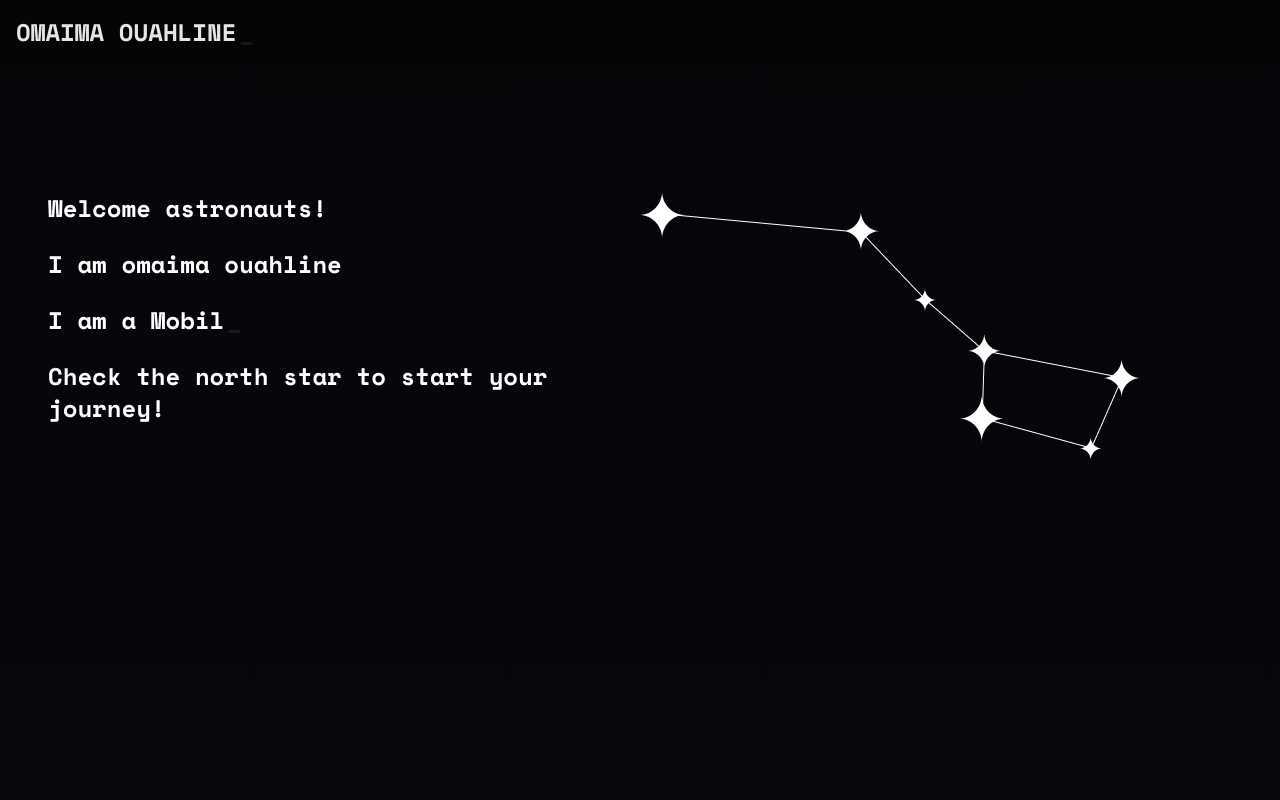
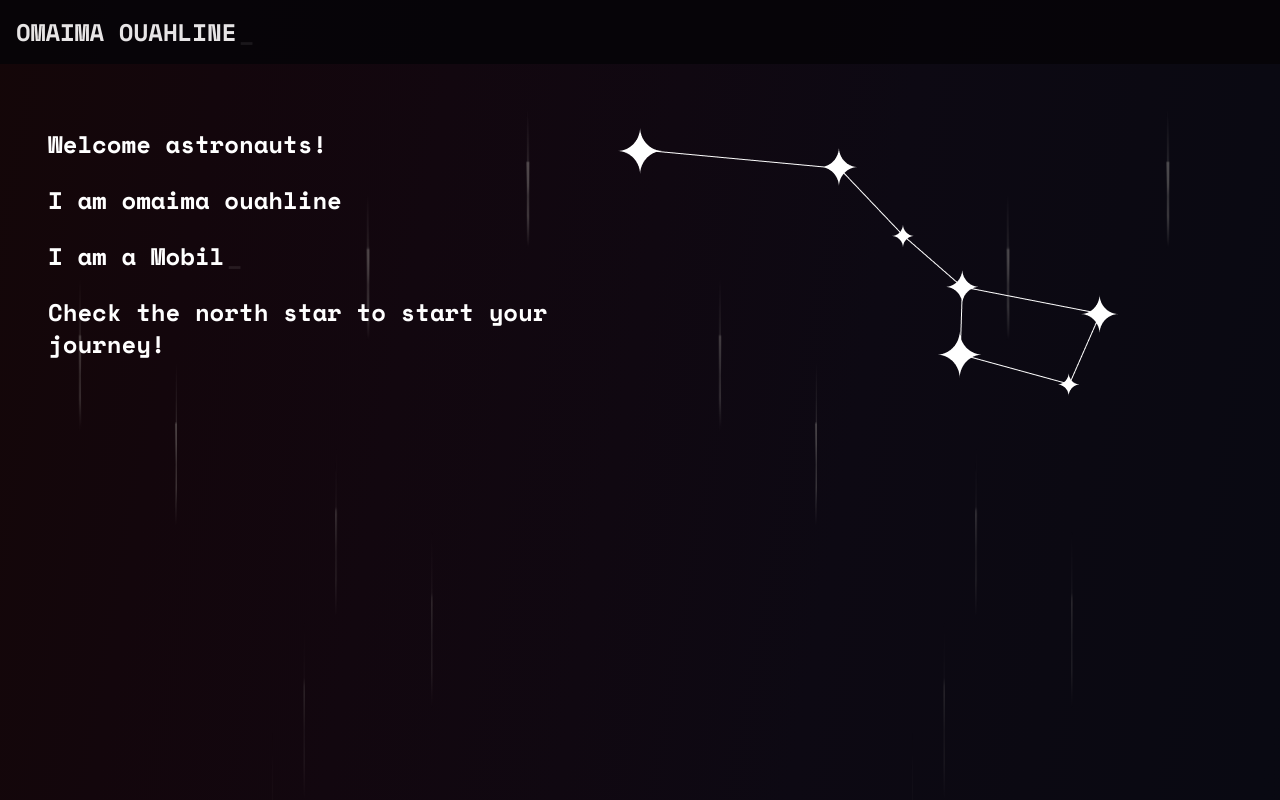
Before and after one commit to ouahlineomaima/portfolio2, a React (Create React App) app: page / in a window 1280 px wide. Shown: the top 800 px of the page. Built offline with nearby package versions, Linux system fonts and the light colour scheme.

Commit message:
adding the stairy background animation to the banner

```diff
--- a/src/components/Banner.jsx
+++ b/src/components/Banner.jsx
@@ -1,70 +1,58 @@
-import { useState, useEffect } from "react";
-import { Typewriter } from 'react-simple-typewriter'
-import { Link } from "react-router-dom";
-import NorthStar from '../assets/img/North Star 500.png'
-import earth from '../assets/img/Earth.png'
-import rocket from '../assets/img/Rocketship.png'
-import fallingStar from '../assets/img/Falling star.png'
-import astronaut from '../assets/img/Astronaut.png'
-import satellite from '../assets/img/Satellite 1.png'
 
+import BannerContent from "./BannerContent";
 
 
 function Banner() {
-    const onUpdateActiveLink = (value) => {
-        const element = document.getElementById(value)
-        if (element) {
-            window.scrollTo({ top: element.offsetTop, behavior: 'smooth' });
-        }
-    }
+
     return (
-        <section className='h-screen bg-cover  font-SpaceMono md:flex md:justify-between' id='banner'>
-            <div className="text-white px-12 mt-10 lg:mt-32 font-bold md:w-1/2 md:h-1/2">
-                <h1 className="text-xl md:text-2xl w-full pb-3">Welcome astronauts!</h1>
-                <h1 className="text-xl md:text-2xl w-full py-3">I am omaima ouahline</h1>
-                <h1 className="text-xl md:text-2xl w-full py-3">I am a <span> <Typewriter
-                    words={['Software engineer', 'Full stack developer', 'Mobile app developer', 'UX/UI designer']}
-                    loop
-                    cursor
-                    cursorStyle='_'
-                    typeSpeed={70}
-                    deleteSpeed={50}
-                    delaySpeed={1000}
-                /></span></h1>
-                <h1 className="text-2xl lg::text-2xl w-full pt-3 flex">Check the north star to start your journey!</h1>
-            </div>
-            <div className="mt-28 lg:mt-32 md:w-1/2 md:h-1/2 relative" >
-                <img src={NorthStar} alt="" className="w-[500] h-[268] pr-2" />
-                <ul className='flex text-white w-[500] h-[268] ml-3 absolute top-0 left-0 right-0 bottom-0 opacity-0 transition-opacity duration-300 hover:opacity-100' >
-                    <li className='py-4 px-5'>
-                        <Link to="/home" className='flex items-center absolute -top-8 -left-4' onClick={() => onUpdateActiveLink('banner')}>
-                            <img src={earth} alt="" className='px-2' />
-                            <span className=''>HOME</span>
-                        </Link></li>
-                    <li className='py-4 px-5'>
-                        <Link to="/projects" className='flex items-center absolute -top-6 left-44' onClick={() => onUpdateActiveLink('projects')}>
-                            <img src={rocket} alt="" className='px-2' />
-                            <span className=''>PROJECTS</span>
-                        </Link></li>
-                    <li className='py-4 px-5'>
-                        <Link to="/skills" className='flex items-center absolute top-28 left-[28rem]' onClick={() => onUpdateActiveLink('skills')}>
-                            <img src={fallingStar} alt="" className='px-2' />
-                            <span className=''>SKILLS</span>
-                        </Link></li>
-                    <li className='py-4 px-5'>
-                        <Link to="/resume" className='flex items-center absolute top-64 left-60' onClick={() => onUpdateActiveLink('resume')}>
-                            <img src={astronaut} alt="" className='px-2' />
-                            <span className=''>RESUME</span>
-                        </Link></li>
-                    <li className='py-4 px-5'>
-                        <Link to="/contact" className='flex items-center absolute top-72 left-96' onClick={() => onUpdateActiveLink('contact')}>
-                            <img src={satellite} alt="" className='px-2' />
-                            <span className=''>CONTACT</span>
-                        </Link></li>
-                </ul>
+        <section className='h-screen' id='banner'>
+            <div className="container w-full h-full z-[-1]">
+            <div className="stars">
+            <span className="star" style={{'--i':11}}></span>
+                <span className="star" style={{'--i':12}}></span>
+                <span className="star" style={{'--i':24}}></span>
+                <span className="star" style={{'--i':10}}></span>
+                <span className="star" style={{'--i':14}}></span>
+                <span className="star" style={{'--i':23}}></span>
+                <span className="star" style={{'--i':18}}></span>
+                <span className="star" style={{'--i':16}}></span>
+                <span className="star" style={{'--i':19}}></span>
+                <span className="star" style={{'--i':20}}></span>
+                <span className="star" style={{'--i':22}}></span>
+                <span className="star" style={{'--i':25}}></span>
+                <span className="star" style={{'--i':18}}></span>
+                <span className="star" style={{'--i':21}}></span>
+                <span className="star" style={{'--i':15}}></span>
+                <span className="star" style={{'--i':13}}></span>
+                <span className="star" style={{'--i':26}}></span>
+                <span className="star" style={{'--i':17}}></span>
+                <span className="star" style={{'--i':13}}></span>
+                <span className="star" style={{'--i':28}}></span>
+
+                <span className="star" style={{'--i':11}}></span>
+                <span className="star" style={{'--i':12}}></span>
+                <span className="star" style={{'--i':24}}></span>
+                <span className="star" style={{'--i':10}}></span>
+                <span className="star" style={{'--i':14}}></span>
+                <span className="star" style={{'--i':23}}></span>
+                <span className="star" style={{'--i':18}}></span>
+                <span className="star" style={{'--i':16}}></span>
+                <span className="star" style={{'--i':19}}></span>
+                <span className="star" style={{'--i':20}}></span>
+                <span className="star" style={{'--i':22}}></span>
+                <span className="star" style={{'--i':25}}></span>
+                <span className="star" style={{'--i':18}}></span>
+                <span className="star" style={{'--i':21}}></span>
+                <span className="star" style={{'--i':15}}></span>
+                <span className="star" style={{'--i':13}}></span>
+                <span className="star" style={{'--i':26}}></span>
+                <span className="star" style={{'--i':17}}></span>
+                <span className="star" style={{'--i':13}}></span>
+                <span className="star" style={{'--i':28}}></span>
 
             </div>
-
+            </div>
+            <BannerContent/>
 
         </section>
     )
--- /dev/null
+++ b/src/components/BannerContent.jsx
@@ -0,0 +1,67 @@
+import React from 'react'
+import { Typewriter } from 'react-simple-typewriter'
+import { Link } from "react-router-dom";
+import NorthStar from '../assets/img/North Star 500.png'
+import earth from '../assets/img/Earth.png'
+import rocket from '../assets/img/Rocketship.png'
+import fallingStar from '../assets/img/Falling star.png'
+import astronaut from '../assets/img/Astronaut.png'
+import satellite from '../assets/img/Satellite 1.png'
+
+export default function BannerContent() {
+    const onUpdateActiveLink = (value) => {
+        const element = document.getElementById(value)
+        if (element) {
+            window.scrollTo({ top: element.offsetTop, behavior: 'smooth' });
+        }
+    }
+  return (
+    <section className='h-screen font-SpaceMono md:flex md:justify-between absolute top-0 left-0' id='bannerContent'>
+            <div className="text-white px-12 mt-10 lg:mt-32 font-bold md:w-1/2 md:h-1/2">
+                <h1 className="text-xl md:text-2xl w-full pb-3">Welcome astronauts!</h1>
+                <h1 className="text-xl md:text-2xl w-full py-3">I am omaima ouahline</h1>
+                <h1 className="text-xl md:text-2xl w-full py-3">I am a <span> <Typewriter
+                    words={['Software engineer', 'Full stack developer', 'Mobile app developer', 'UX/UI designer']}
+                    loop
+                    cursor
+                    cursorStyle='_'
+                    typeSpeed={70}
+                    deleteSpeed={50}
+                    delaySpeed={1000}
+                /></span></h1>
+                <h1 className="text-2xl lg::text-2xl w-full pt-3 flex">Check the north star to start your journey!</h1>
+            </div>
+            <div className="mt-28 lg:mt-32 md:w-1/2 md:h-1/2 relative" >
+                <img src={NorthStar} alt="" className="w-[500] h-[268] pr-2 z-10" />
+                <ul className='flex text-white w-[500] h-[268] ml-3 absolute top-0 left-0 right-0 bottom-0 opacity-0 transition-opacity duration-300 hover:opacity-100' >
+                    <li className='py-4 px-5'>
+                        <Link to="/home" className='flex items-center absolute -top-8 -left-4' onClick={() => onUpdateActiveLink('banner')}>
+                            <img src={earth} alt="" className='px-2' />
+                            <span className=''>HOME</span>
+                        </Link></li>
+                    <li className='py-4 px-5'>
+                        <Link to="/projects" className='flex items-center absolute -top-6 left-44' onClick={() => onUpdateActiveLink('projects')}>
+                            <img src={rocket} alt="" className='px-2' />
+                            <span className=''>PROJECTS</span>
+                        </Link></li>
+                    <li className='py-4 px-5'>
+                        <Link to="/skills" className='flex items-center absolute top-28 left-[28rem]' onClick={() => onUpdateActiveLink('skills')}>
+                            <img src={fallingStar} alt="" className='px-2' />
+                            <span className=''>SKILLS</span>
+                        </Link></li>
+                    <li className='py-4 px-5'>
+                        <Link to="/resume" className='flex items-center absolute top-64 left-60' onClick={() => onUpdateActiveLink('resume')}>
+                            <img src={astronaut} alt="" className='px-2' />
+                            <span className=''>RESUME</span>
+                        </Link></li>
+                    <li className='py-4 px-5'>
+                        <Link to="/contact" className='flex items-center absolute top-72 left-96' onClick={() => onUpdateActiveLink('contact')}>
+                            <img src={satellite} alt="" className='px-2' />
+                            <span className=''>CONTACT</span>
+                        </Link></li>
+                </ul>
+
+            </div>
+        </section>
+  )
+}
--- a/src/index.css
+++ b/src/index.css
@@ -3,20 +3,74 @@
 @tailwind components;
 @tailwind utilities;
 
-body{
-    background-image: linear-gradient(to top, #140608, #13060c, #12070f, #100811, #0d0913, #0b0912, #090912, #080911, #08080f, #08070d, #07060b, #060508);
+body {
+    background-image: linear-gradient(to right bottom, #140608, #13060c, #12070f, #100811, #0d0913, #0b0912, #090912, #080911, #08080f, #08070d, #07060b, #060508);
 
 }
+.container{
+    position: relative;
+    width: 100%;
+    height: 100vh;
+    overflow: hidden;
+}
+
+.stars{
+    position: relative;
+    display: flex;
+}
+
+.stars .star {
+    position: relative;
+    width: 3rem;
+    height: 3rem;
+    margin: 0 0.75rem;
+    background-color: #cdcbc45e;
+    clip-path: polygon(50% 0%,
+            61% 35%,
+            98% 35%,
+            68% 57%,
+            79% 91%,
+            50% 70%,
+            21% 91%,
+            32% 57%,
+            2% 35%,
+            39% 35%);
+    box-shadow: 0 0 0 0.5rem #cdcbc444,
+    0 0 6rem #cdcbc4,
+    0 0 9rem #cdcbc4  ;
+    animation: animate 15s linear infinite ;
+    animation-duration: calc(125s / var(--i));
+}
+.stars .star:nth-child(even){
+    box-shadow: 0 0 0 0.1rem #e3cb7344,
+    0 0 6rem #e3cb73,
+    0 0 9rem #e3cb73  ;
+
+}
+
+@keyframes animate {
+    0% {
+        transform: translateY(100vh) scale(0,5);
+    }
+    100%{
+        transform: translateY(-100vh) scale(1);
+    }
+
+}
+
 .animate-bounce {
     animation: updown 2s linear infinite;
 }
+
 @keyframes updown {
     0% {
         transform: translateY(-20px);
     }
+
     50% {
         transform: translateY(20px);
     }
+
     100% {
         transform: translateY(-20px);
     }
```
